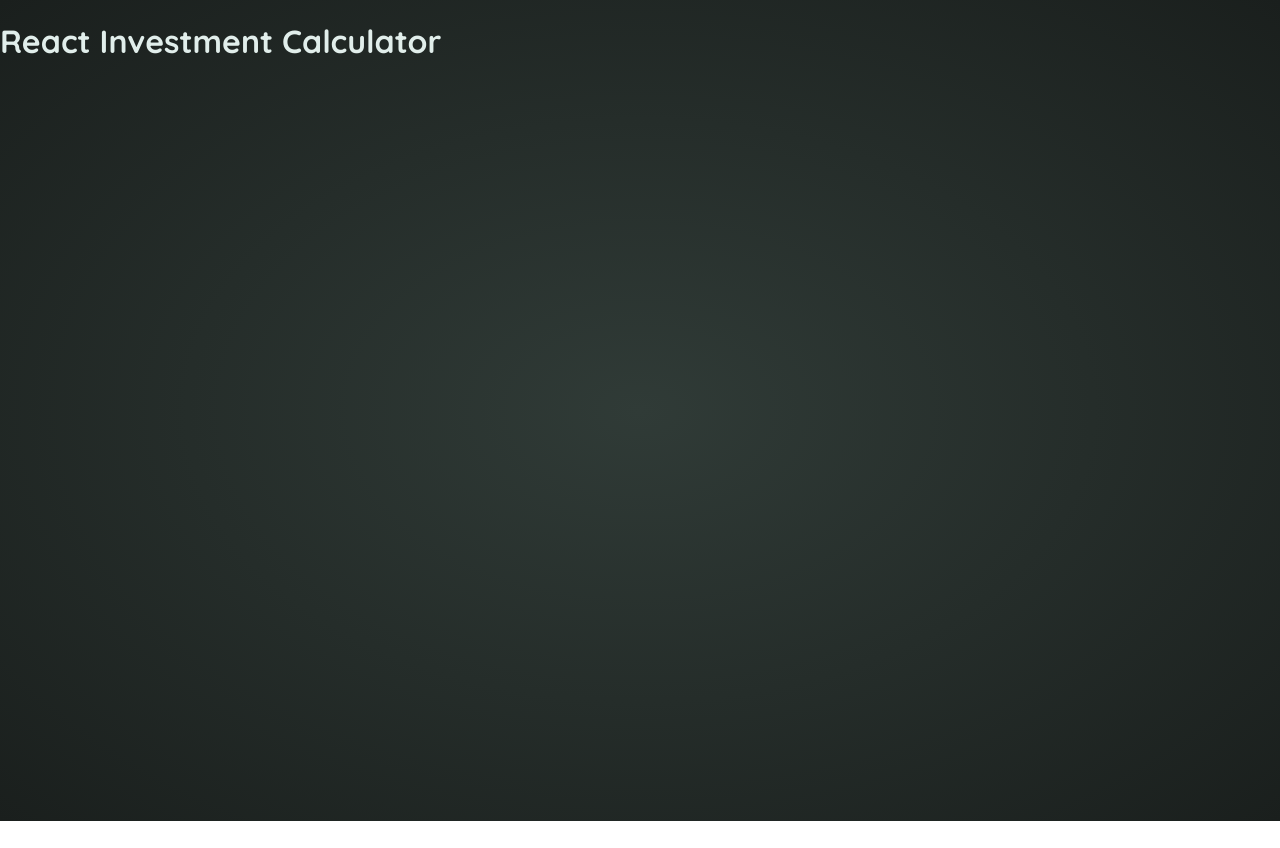
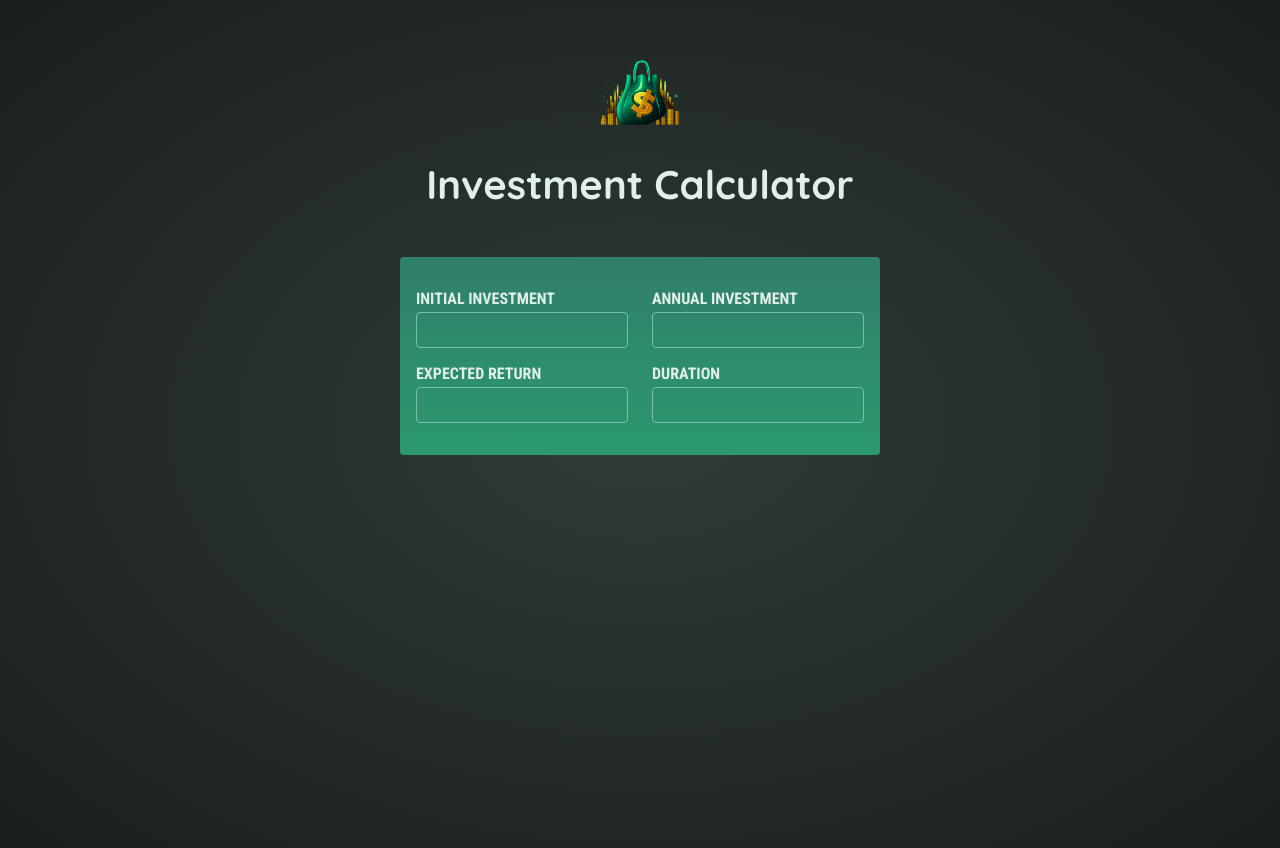
Before and after one commit to DariaAleshina/investment-calculator, a React (Vite) app: page / in a window 1280 px wide. Before the commit the page ends 821 px from the top, so only its background shows below. Built offline with nearby package versions, Linux system fonts and the light colour scheme.

Commit message:
fixed font size

```diff
--- a/index.html
+++ b/index.html
@@ -1,12 +1,23 @@
-<!doctype html>
+<!DOCTYPE html>
 <html lang="en">
   <head>
     <meta charset="UTF-8" />
-    <link rel="icon" type="image/svg+xml" href="/investment-calculator-logo.png" />
+    <link
+      rel="icon"
+      type="image/svg+xml"
+      href="/investment-calculator-logo.png"
+    />
     <meta name="viewport" content="width=device-width, initial-scale=1.0" />
     <title>React Investment Calculator</title>
   </head>
   <body>
+    <header id="header">
+      <img
+        src="investment-calculator-logo.png"
+        alt="Investment Calculator in React"
+      />
+      <h1>Investment Calculator</h1>
+    </header>
     <div id="root"></div>
     <script type="module" src="/src/index.jsx"></script>
   </body>
--- a/src/App.jsx
+++ b/src/App.jsx
@@ -1,7 +1,7 @@
+import InputContainer from './components/InputContainer';
+
 function App() {
-  return (
-    <h1>React Investment Calculator</h1>
-  )
+  return <InputContainer />;
 }
 
-export default App
+export default App;
--- /dev/null
+++ b/src/components/InputContainer.jsx
@@ -0,0 +1,26 @@
+export default function InputContainer() {
+  return (
+    <div id="user-input">
+      <div class="input-group">
+        <div>
+          <label for="init-inv">Initial Investment</label>
+          <input name="init-inv" type="number"></input>
+        </div>
+        <div>
+          <label for="ann-inv">Annual Investment</label>
+          <input name="ann-inv" type="number"></input>
+        </div>
+      </div>
+      <div class="input-group">
+        <div>
+          <label for="return">Expected Return</label>
+          <input name="return" type="number"></input>
+        </div>
+        <div>
+          <label for="duration">Duration</label>
+          <input name="duration" type="number"></input>
+        </div>
+      </div>
+    </div>
+  );
+}
--- a/src/index.css
+++ b/src/index.css
@@ -19,7 +19,6 @@ body {
   margin: 3rem auto;
 }
 
-
 #header img {
   width: 5rem;
   height: 5rem;
@@ -28,7 +27,7 @@ body {
 }
 
 #header h1 {
-  font-size: 1.5rem;
+  font-size: 2.5rem;
 }
 
 #user-input {
@@ -43,13 +42,14 @@ body {
   display: flex;
   justify-content: space-evenly;
   gap: 1.5rem;
+  margin: 1rem 0;
 }
 
 #user-input label {
   display: block;
   margin-bottom: 0.25rem;
   font-family: 'Roboto Condensed', sans-serif;
-  font-size: 0.5rem;
+  font-size: 1rem;
   font-weight: bold;
   text-transform: uppercase;
 }
```
